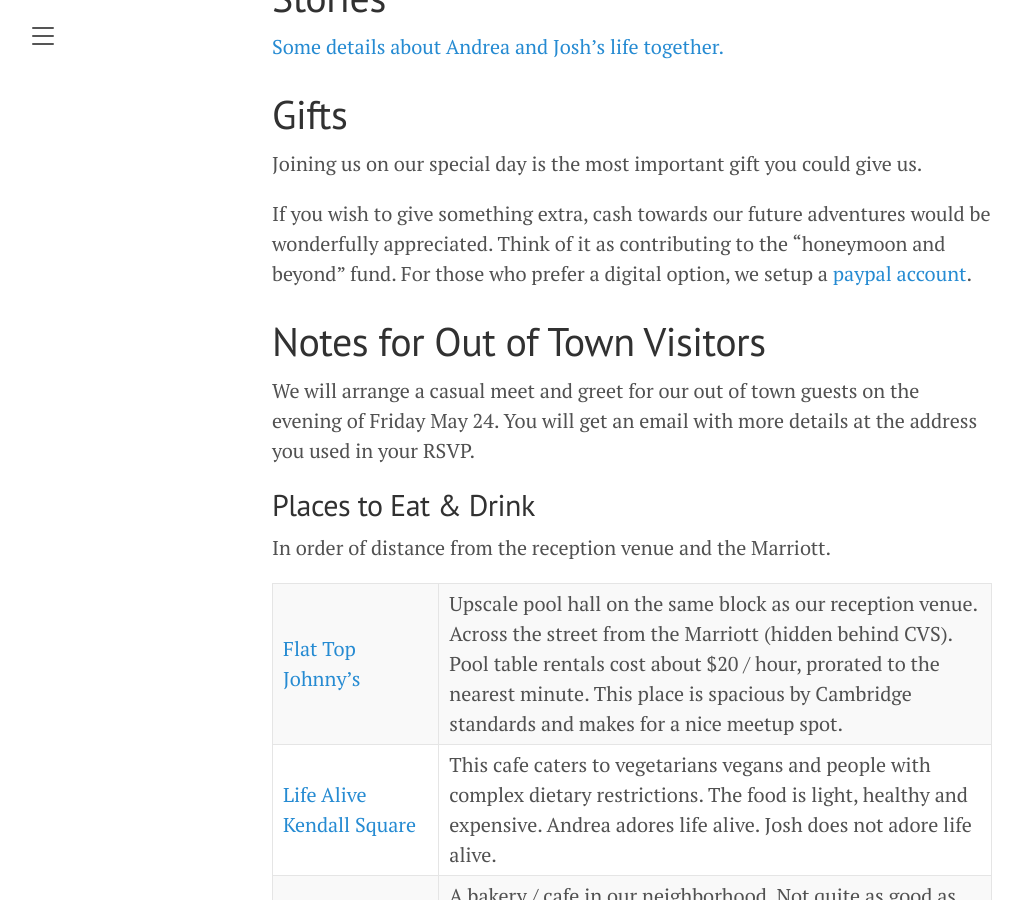
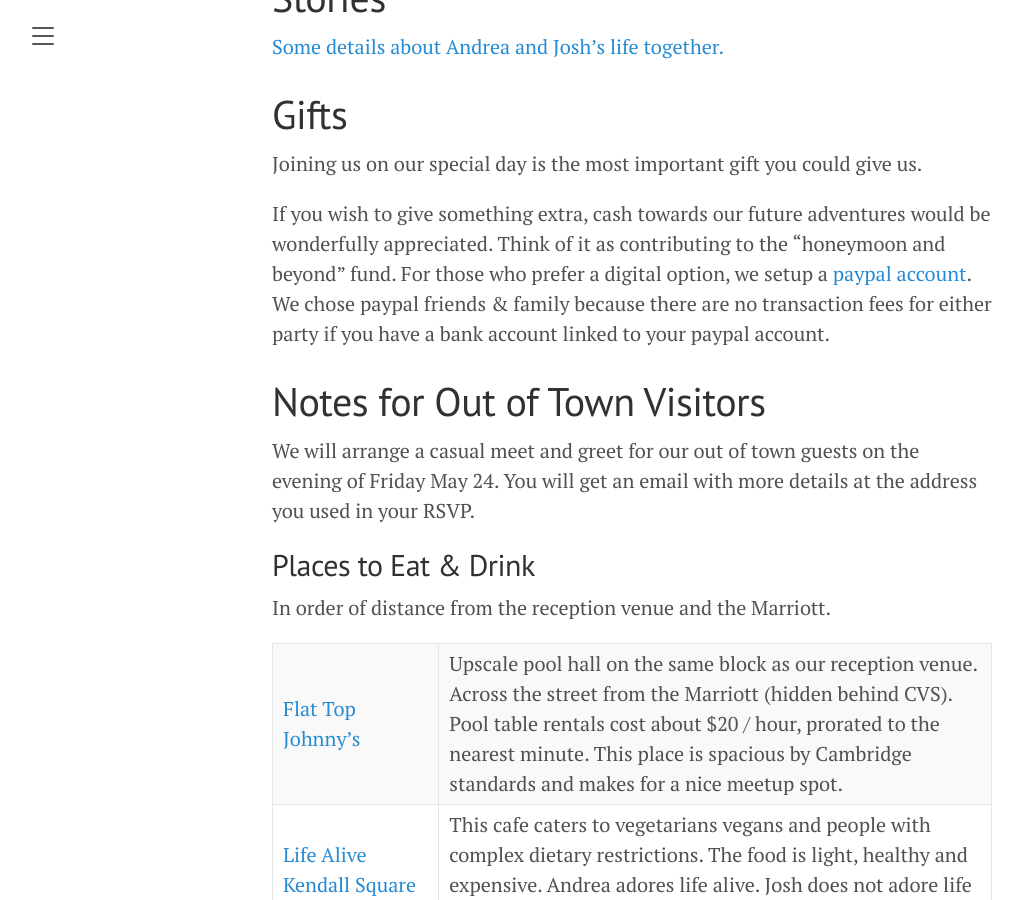
Before and after one commit to JoshBradshaw/andreajosh.github.io, a Jekyll site: the page built from _posts/2023-12-30-overview.md, in a window 1280 px wide and 900 px high, scrolled down 4187 px. Shown: the whole window, without its empty margins (8-1031 px from the left). Built offline with Jekyll 4.4.1, drawn with Linux system fonts in a browser that asks for light colours.

Commit message:
Update 2023-12-30-overview.md

```diff
--- a/_posts/2023-12-30-overview.md
+++ b/_posts/2023-12-30-overview.md
@@ -92,7 +92,7 @@ With that being said, we've included some notes below for anyone who needs to dr
 
 Joining us on our special day is the most important gift you could give us.
 
-If you wish to give something extra, cash towards our future adventures would be wonderfully appreciated. Think of it as contributing to the "honeymoon and beyond" fund. For those who prefer a digital option, we setup a [paypal account](https://paypal.me/andreajoshwedding?country.x=US&locale.x=en_US).
+If you wish to give something extra, cash towards our future adventures would be wonderfully appreciated. Think of it as contributing to the "honeymoon and beyond" fund. For those who prefer a digital option, we setup a [paypal account](https://paypal.me/andreajoshwedding?country.x=US&locale.x=en_US). We chose paypal friends & family because there are no transaction fees for either party if you have a bank account linked to your paypal account.
 
 # Notes for Out of Town Visitors
 
```
